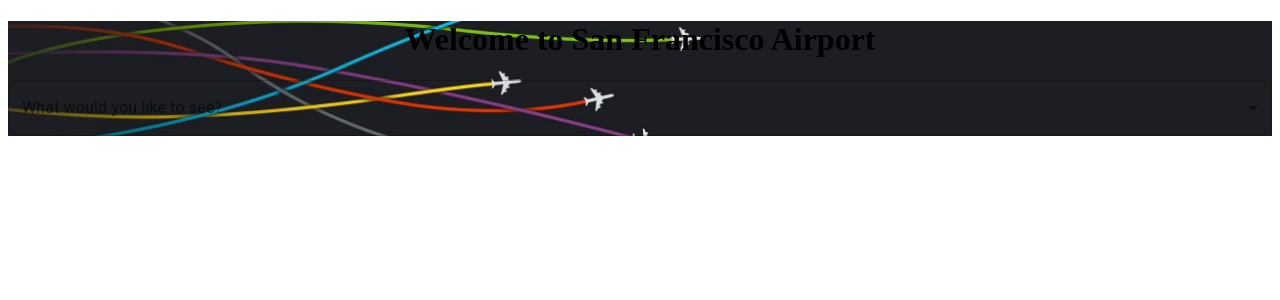
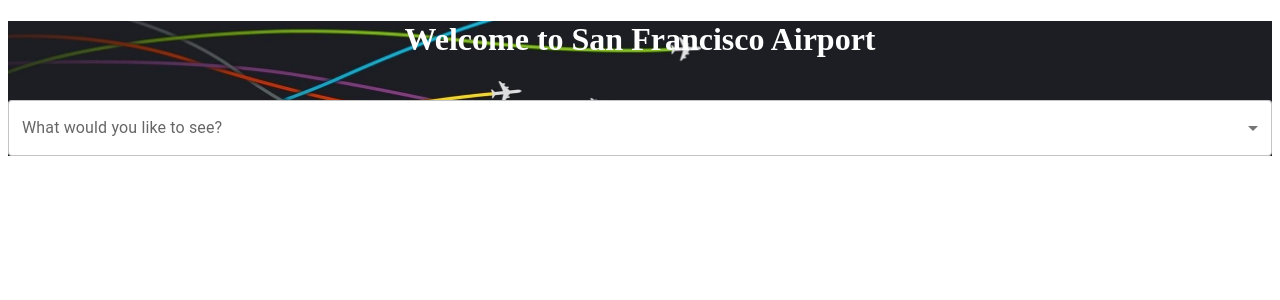
Before and after one commit to gopinathsjsu/team-project-team-six, a React app in the folder airportmgr/frontend/: page / in a window 1280 px wide. Shown: the top 300 px of the page. Built offline with nearby package versions, Linux system fonts and the light colour scheme; the HTML template or start-up script is replaced by a standard one.

Commit message:
ui fixes

```diff
--- a/airportmgr/frontend/src/components/HomePage.js
+++ b/airportmgr/frontend/src/components/HomePage.js
@@ -15,9 +15,6 @@
 import MenuItem from '@mui/material/MenuItem';
 import FormControl from '@mui/material/FormControl';
 import Select, { SelectChangeEvent } from '@mui/material/Select';
-import FlightArrivalTable from './FlightArrivalTable';
-import GateAssignmentTable from './GateAssignmentTable';
-import BaggageCarouselAssignmentTable from './BaggageCarouselAssignmentTable';
 import { Paper } from "@material-ui/core";
 import Table from '@mui/material/Table';
 import TableBody from '@mui/material/TableBody';
@@ -25,6 +22,7 @@
 import TableContainer from '@mui/material/TableContainer';
 import TableHead from '@mui/material/TableHead';
 import TableRow from '@mui/material/TableRow';
+import './FlightForm.css'
 
 let showFlightArrivalTable = false;
 let showFlightDepartureTable = false;
@@ -34,13 +32,8 @@
 export default class HomePage extends Component {
   constructor(props) {
     super(props);
-    // this.state = {dropdownValue: '', showFlightArrivalTable: false, showFlightDepartureTable: false, showGateAssignmentTable: false, showBaggageCarouselAssignmentTable: false};
     this.state = {dropdownValue: '', flightsData: []};
     this.handleChange = this.handleChange.bind(this);
-    // this.showFlightArrivalTable = false;
-    // this.showFlightDepartureTable = false;
-    // this.showGateAssignmentTable = false;
-    // this.showBaggageCarouselAssignmentTable = false;
   }
 
 
@@ -141,7 +134,28 @@
       <div>
         <Router>
           <Routes>
-            <Route exact path = "/" element={<h1 style={{textAlign:"center"}}>Welcome to San Francisco Airport</h1>} />
+            <Route exact path = "/" element={
+            <div>
+              <h1 style={{textAlign:"center", color: 'white', font: 'verdana', paddingBottom: '20px'}}>Welcome to San Francisco Airport</h1>
+              <FormControl fullWidth>
+                <InputLabel id="choiceDropdown">What would you like to see?</InputLabel>
+                <Select
+                  class="home-page"
+                  labelId="choice-dropdown"
+                  id="choice-dropdown"
+                  style={{backgroundColor: 'white'}}
+                  onChange={(event) =>
+                    this.handleChange(event.target.value)}
+                >
+                  <MenuItem value={1}>Flight Departures</MenuItem>
+                  <MenuItem value={2}>Flight Arrivals</MenuItem>
+                  <MenuItem value={3}>Gate assignments</MenuItem>
+                  <MenuItem value={4}>Baggage Carousel assignments</MenuItem>
+                </Select>
+              </FormControl>
+            </div>
+
+          } />
             <Route path = "/airlineemployeepage" element={<AirlineEmployeePage />} />
             <Route path = "/airportemployeepage" element={<AirportEmployeePage />} />
             <Route path = "/airlineoptionpage" element={<AirlineOptionPage/>} />
@@ -151,20 +165,6 @@
             <Route path = "/forms" element={<FlightForm />} />
           </Routes>
         </Router>
-        <FormControl fullWidth>
-          <InputLabel id="choiceDropdown">What would you like to see?</InputLabel>
-          <Select
-            labelId="choice-dropdown"
-            id="choice-dropdown"
-            onChange={(event) =>
-              this.handleChange(event.target.value)}
-          >
-            <MenuItem value={1}>Flight Departures</MenuItem>
-            <MenuItem value={2}>Flight Arrivals</MenuItem>
-            <MenuItem value={3}>Gate assignments</MenuItem>
-            <MenuItem value={4}>Baggage Carousel assignments</MenuItem>
-          </Select>
-      </FormControl>
 
       {showFlightDepartureTable &&
         <div>
```
